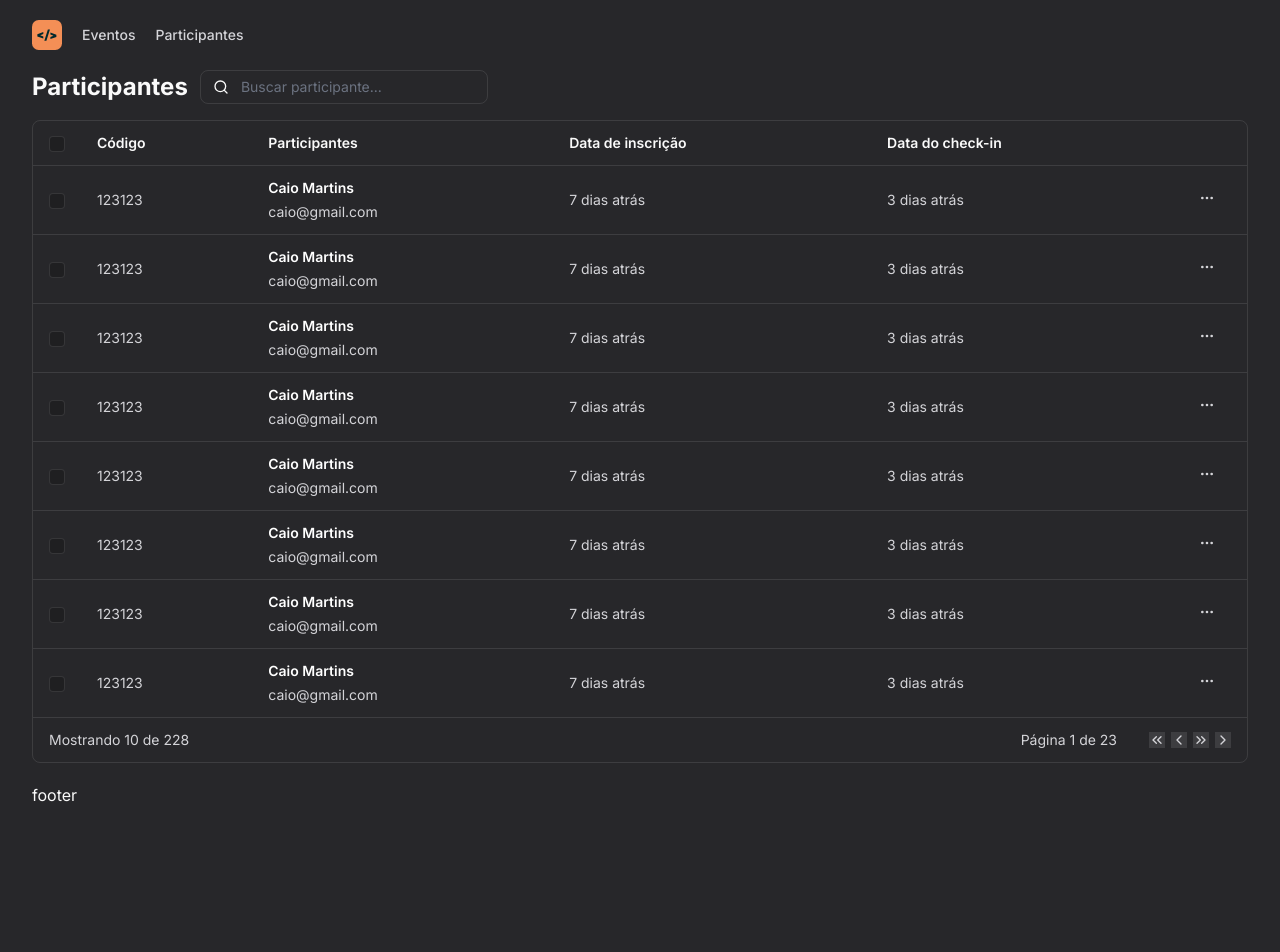
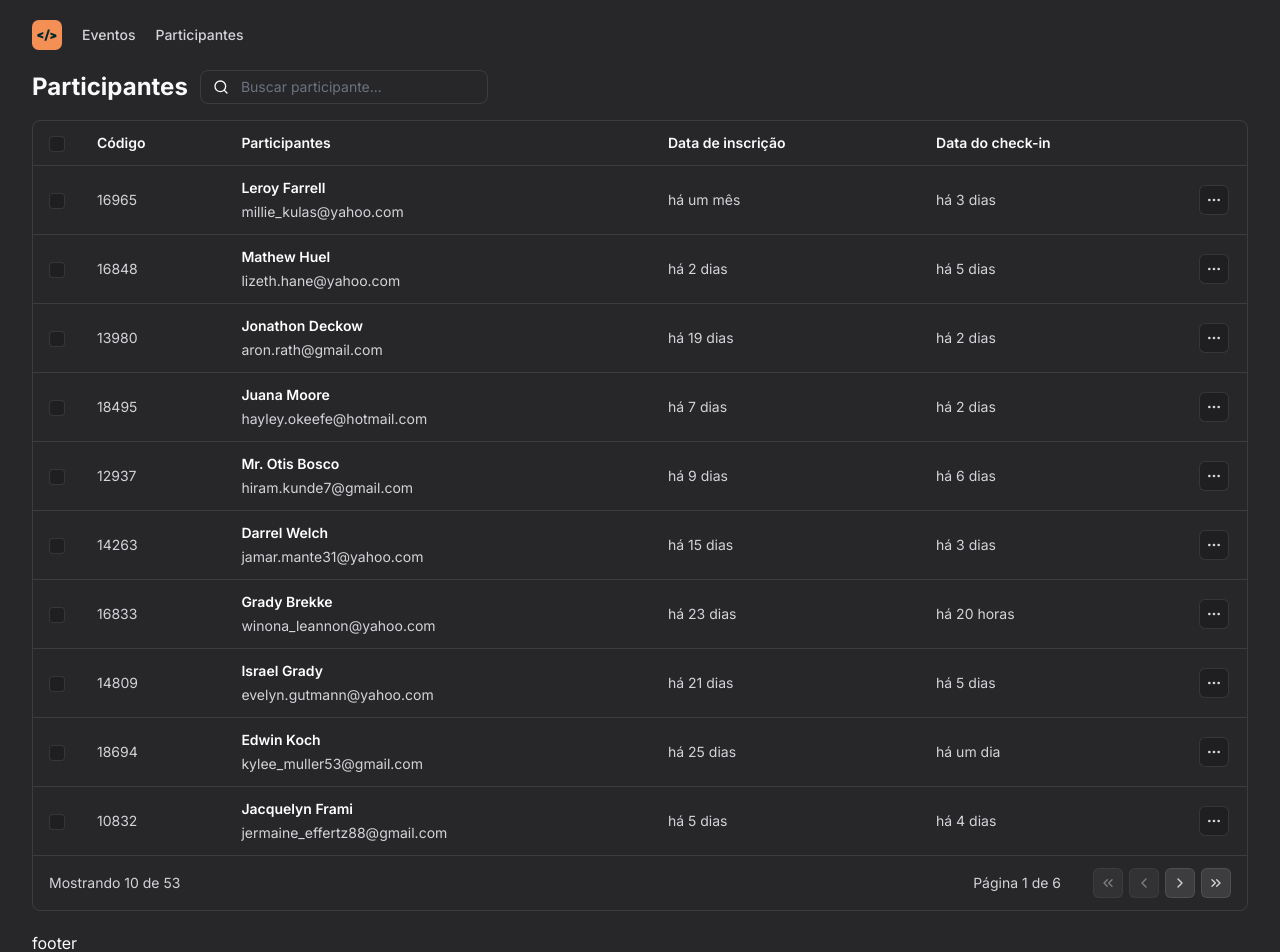
Before and after one commit to CaioMMendes/NLW-Unite-React, a Next.js app: page / in a window 1280 px wide. Shown: the top 952 px of the page. Before the commit the page ends 827 px from the top, so only its background shows below. Built offline with nearby package versions, Linux system fonts and the light colour scheme.

Commit message:
:recycle: refactor:  Update attendee list and add faker attendees

```diff
--- a/app/components/attendee-list.tsx
+++ b/app/components/attendee-list.tsx
@@ -1,3 +1,4 @@
+"use client"
 import {
   ChevronLeft,
   ChevronRight,
@@ -5,11 +6,44 @@ import {
   ChevronsRight,
   MoreHorizontalIcon,
 } from "lucide-react"
-import Button from "./ui/button"
+import { v4 as uuid } from "uuid"
+import IconButton from "./ui/icon-button"
 import { Input, InputWithIcon } from "./ui/input"
-import { v4 as uuid } from "uuid"
+import Table from "./ui/table/table"
+import Th from "./ui/table/th"
+import Td from "./ui/table/td"
+import { attendees } from "../data/attendees"
+import dayjs from "dayjs"
+import relativeTime from "dayjs/plugin/relativeTime"
+import "dayjs/locale/pt-br"
+import { useState } from "react"
+
+dayjs.locale("pt-br")
+dayjs.extend(relativeTime)
 
 const AttendeeList = () => {
+  const [page, setPage] = useState(1)
+  const numberOfItems = attendees.length
+  const itensPerPage = 10
+  const numberOfPages = Math.ceil(numberOfItems / 10)
+
+  const goToNextPage = () => {
+    if (page < numberOfPages) {
+      setPage((page) => page + 1)
+    }
+  }
+  const goToPreviousPage = () => {
+    if (page > 1) {
+      setPage((page) => page - 1)
+    }
+  }
+  const goToLastPage = () => {
+    setPage(numberOfPages)
+  }
+  const goToFirstPage = () => {
+    setPage(1)
+  }
+
   return (
     <div className="flex flex-col gap-4">
       <div className="flex gap-3 items-center">
@@ -22,105 +56,97 @@ const AttendeeList = () => {
       </div>
 
       {/* Não da para colocar arredondamento em tabelas do html  */}
-      <div className="border border-white/10 rounded-lg">
-        <table className="w-full">
+      <Table>
         <thead>
           <tr className="border-b border-white/10">
-              <th
-                style={{ width: 48 }}
-                className="py-3 px-4 text-sm font-semibold text-left"
-              >
+            <Th style={{ width: 48 }}>
               <Input
                 type="checkbox"
                 className="size-4 bg-black/20 rounded border border-white/10 "
               />
-              </th>
-              <th className="py-3 px-4 text-sm font-semibold text-left">
-                Código
-              </th>
-              <th className="py-3 px-4 text-sm font-semibold text-left">
-                Participantes
-              </th>
-              <th className="py-3 px-4 text-sm font-semibold text-left">
-                Data de inscrição
-              </th>
-              <th className="py-3 px-4 text-sm font-semibold text-left">
-                Data do check-in
-              </th>
-              <th
-                style={{ width: 64 }}
-                className="py-3 px-4 text-sm font-semibold text-left"
-              ></th>
+            </Th>
+            <Th>Código</Th>
+            <Th>Participantes</Th>
+            <Th>Data de inscrição</Th>
+            <Th>Data do check-in</Th>
+            <Th style={{ width: 64 }}></Th>
           </tr>
         </thead>
         <tbody>
-            {Array.from({ length: 8 }).map(() => {
+          {attendees
+            .slice((page - 1) * itensPerPage, page * itensPerPage)
+            .map((attendee) => {
               return (
                 <tr
-                  key={uuid()}
+                  key={attendee.id}
                   className="border-b border-white/10 hover:bg-white/10"
                 >
-                  <td className="py-3 px-4 text-sm text-zinc-300 ">
+                  <Td>
                     <Input
                       type="checkbox"
                       className="size-4 bg-black/20 rounded border border-white/10 "
                     />
-                  </td>
-                  <td className="py-3 px-4 text-sm text-zinc-300 ">123123</td>
-                  <td className="py-3 px-4 text-sm text-zinc-300 ">
+                  </Td>
+                  <Td>{attendee.id}</Td>
+                  <Td>
                     <div className="flex flex-col gap-1">
                       <span className="font-semibold text-white">
-                        Caio Martins
+                        {attendee.name}
                       </span>
-                      <span>caio@gmail.com</span>
+                      <span>{attendee.email}</span>
                     </div>
-                  </td>
-                  <td className="py-3 px-4 text-sm text-zinc-300 ">
-                    7 dias atrás
-                  </td>
-                  <td className="py-3 px-4 text-sm text-zinc-300 ">
-                    3 dias atrás
-                  </td>
-                  <td className="py-3 px-4 text-sm text-zinc-300 ">
-                    <Button variant="table">
-                      <MoreHorizontalIcon className="size-4" />
-                    </Button>
-                  </td>
+                  </Td>
+                  <Td>{dayjs().to(attendee.createdAt)}</Td>
+                  <Td>{dayjs().to(attendee.checkedInAt)}</Td>
+
+                  <Td>
+                    <IconButton variant="table" Icon={MoreHorizontalIcon} />
+                  </Td>
                 </tr>
               )
             })}
         </tbody>
         <tfoot>
           <tr>
-              <td colSpan={3} className="py-3 px-4 text-sm text-zinc-300 ">
-                Mostrando 10 de 228
-              </td>
-              <td
-                colSpan={3}
-                className="py-3 px-4 text-sm text-zinc-300 text-right"
-              >
+            <Td colSpan={3}>
+              Mostrando {itensPerPage} de {numberOfItems}
+            </Td>
+            <Td colSpan={3} className=" text-right">
               <div className="inline-flex  items-center gap-8 ">
-                  <span>Página 1 de 23</span>
+                <span>
+                  Página {page} de {numberOfPages}
+                </span>
                 <div className="flex gap-1.5">
-                    <Button variant="table" className="bg-white/10">
-                      <ChevronsLeft className="size-4" />
-                    </Button>
-                    <Button variant="table" className="bg-white/10">
-                      <ChevronLeft className="size-4" />
-                    </Button>
-                    <Button variant="table" className="bg-white/10">
-                      <ChevronsRight className="size-4" />
-                    </Button>
-                    <Button variant="table" className="bg-white/10">
-                      <ChevronRight className="size-4" />
-                    </Button>
+                  <IconButton
+                    disabled={page === 1}
+                    onClick={goToFirstPage}
+                    variant="pagination"
+                    Icon={ChevronsLeft}
+                  />
+                  <IconButton
+                    disabled={page === 1}
+                    onClick={goToPreviousPage}
+                    variant="pagination"
+                    Icon={ChevronLeft}
+                  />
+                  <IconButton
+                    disabled={page === numberOfPages}
+                    onClick={goToNextPage}
+                    variant="pagination"
+                    Icon={ChevronRight}
+                  />
+                  <IconButton
+                    disabled={page === numberOfPages}
+                    onClick={goToLastPage}
+                    variant="pagination"
+                    Icon={ChevronsRight}
+                  />
                 </div>
               </div>
-              </td>
+            </Td>
           </tr>
         </tfoot>
-        </table>
-      </div>
+      </Table>
     </div>
   )
 }
```
Lines whose indentation alone changed are shown as unchanged.
